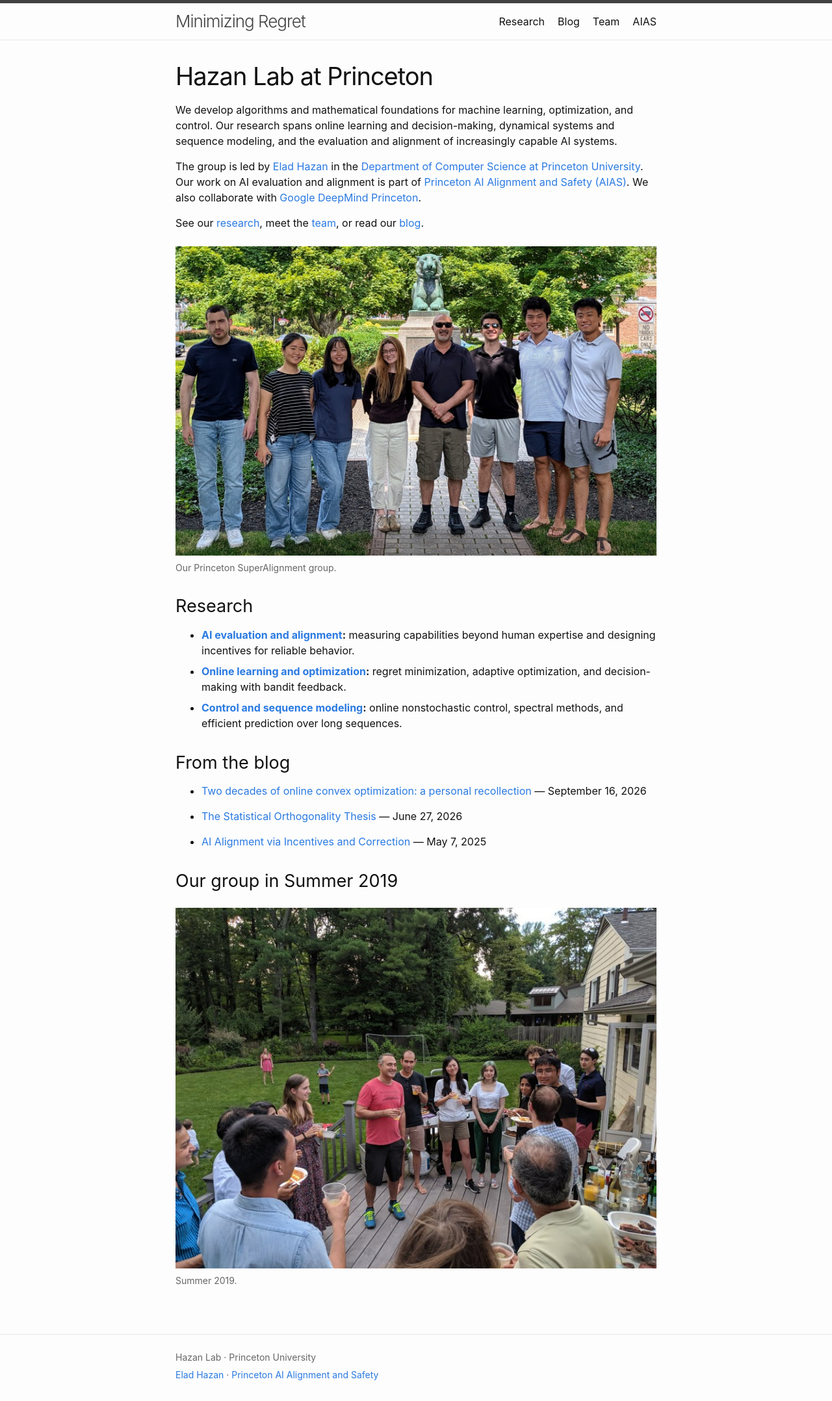
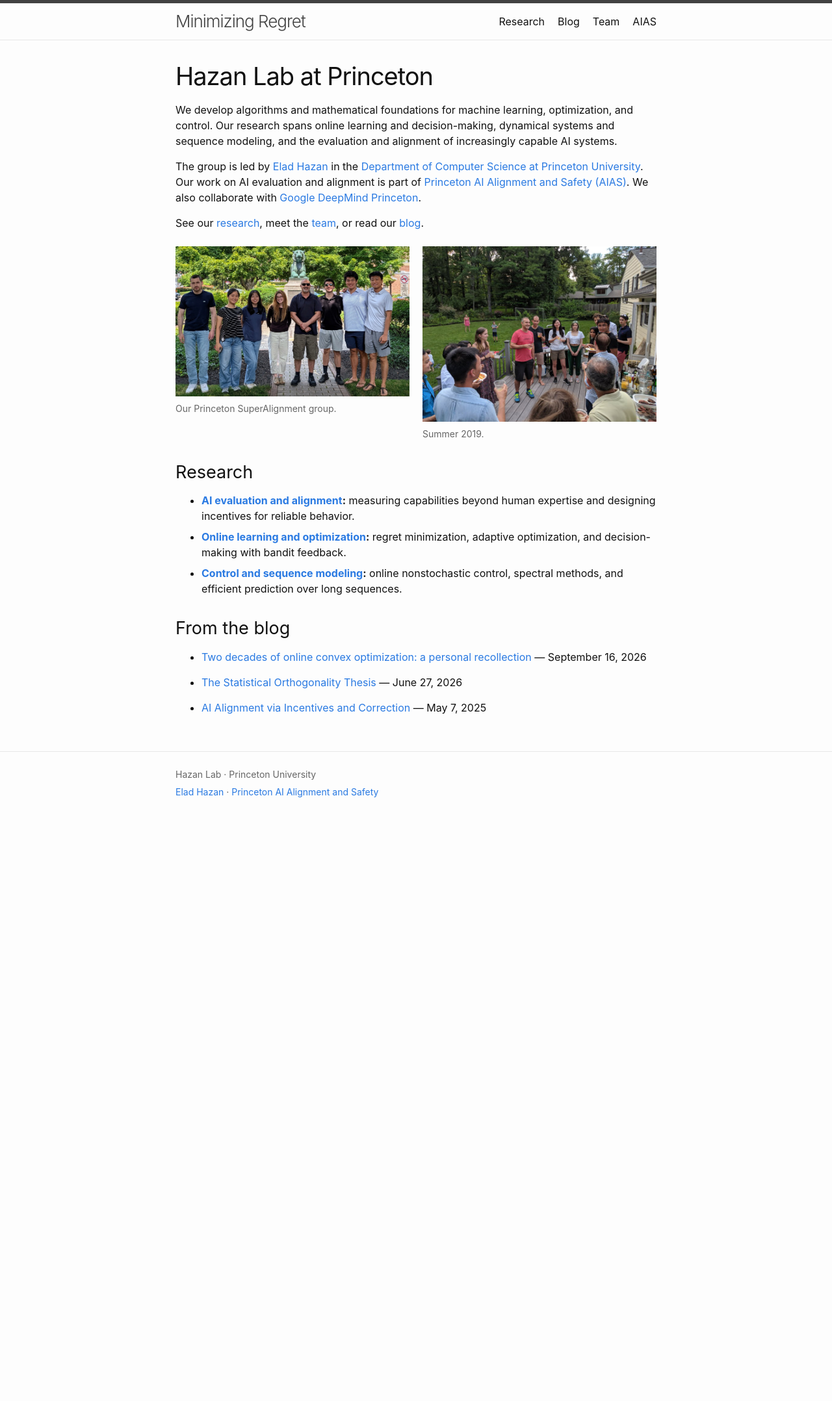
Before and after one commit to MinRegret/minregret.github.io, a Jekyll site: the page built from index.md, in a window 1280 px wide. Shown: the whole page at 65% size. Built offline with Jekyll 4.4.1, drawn with Linux system fonts in a browser that asks for light colours; after the commit the page ends 1259 px from its top, so only the background shows below that.

Commit message:
Place homepage group photos side by side

```diff
--- a/assets/css/style.scss
+++ b/assets/css/style.scss
@@ -168,3 +168,15 @@ iframe {
     grid-template-columns: 1fr;
   }
 }
+
+.group-photo-pair {
+  display: grid;
+  grid-template-columns: repeat(2, minmax(0, 1fr));
+  gap: 20px;
+  align-items: start;
+  margin: 24px 0 32px;
+}
+.group-photo-pair .group-photo { margin: 0; min-width: 0; }
+@media (max-width: 600px) {
+  .group-photo-pair { grid-template-columns: 1fr; }
+}
--- a/index.md
+++ b/index.md
@@ -10,10 +10,16 @@ The group is led by [Elad Hazan](https://www.ehazan.com/) in the [Department of
 
 See our [research](/research/), meet the [team](/people/), or read our [blog](/blog/).
 
+<div class="group-photo-pair">
 <figure class="group-photo">
   <img src="{{ '/assets/img/princeton-superalignment-group.jpg' | relative_url }}" alt="Princeton SuperAlignment group gathered by the tiger statue on campus" width="1600" height="1030">
   <figcaption>Our Princeton SuperAlignment group.</figcaption>
 </figure>
+<figure class="group-photo">
+  <img src="{{ '/assets/img/2019-summer-0.jpg' | relative_url }}" alt="Hazan research group in Summer 2019" loading="lazy">
+  <figcaption>Summer 2019.</figcaption>
+</figure>
+</div>
 
 ## Research
 
@@ -26,10 +32,3 @@ See our [research](/research/), meet the [team](/people/), or read our [blog](/b
 {% for post in site.posts limit:3 %}
 - [{{ post.title }}]({{ post.url | relative_url }}) — {{ post.date | date: "%B %-d, %Y" }}
 {% endfor %}
-
-## Our group in Summer 2019
-
-<figure class="group-photo">
-  <img src="{{ '/assets/img/2019-summer-0.jpg' | relative_url }}" alt="Hazan research group in Summer 2019" loading="lazy">
-  <figcaption>Summer 2019.</figcaption>
-</figure>
```
